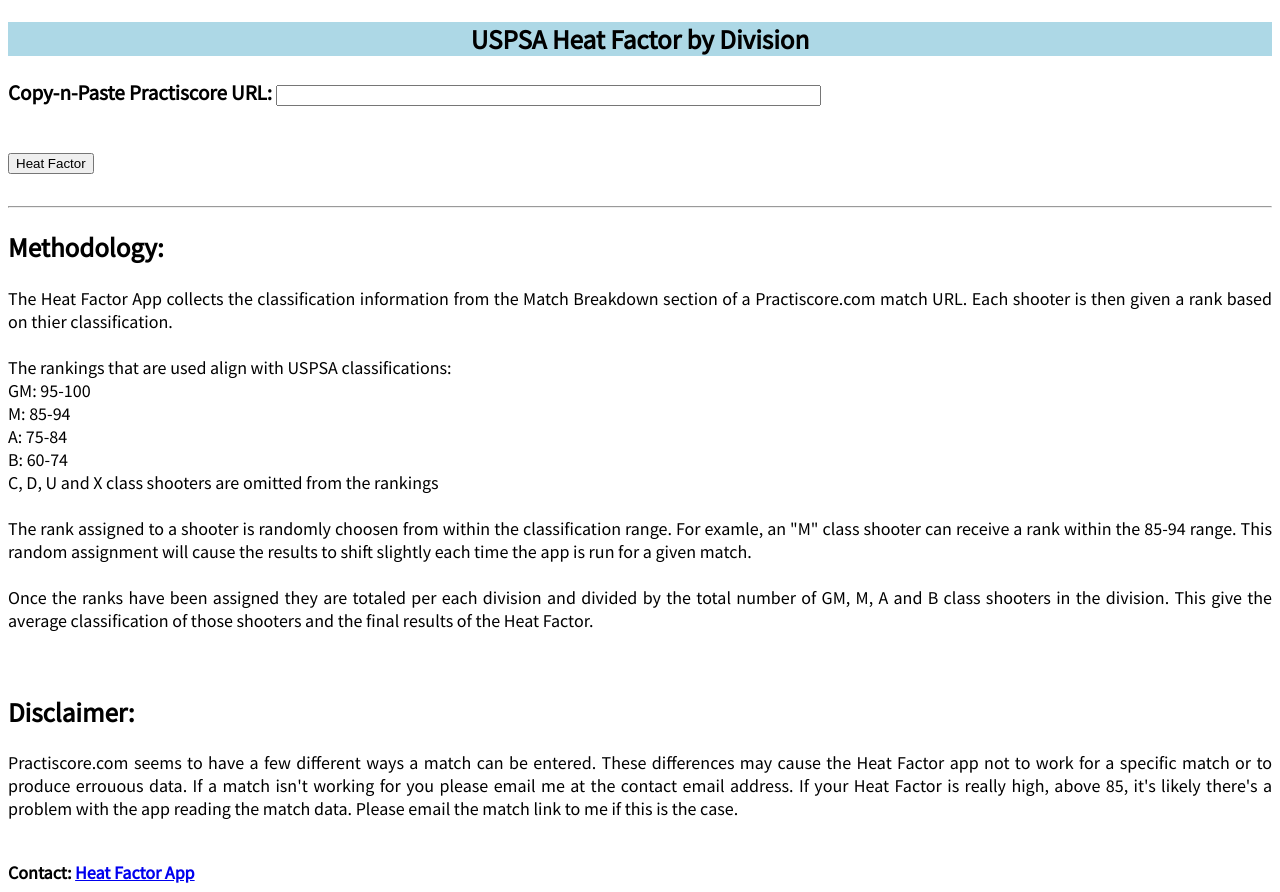
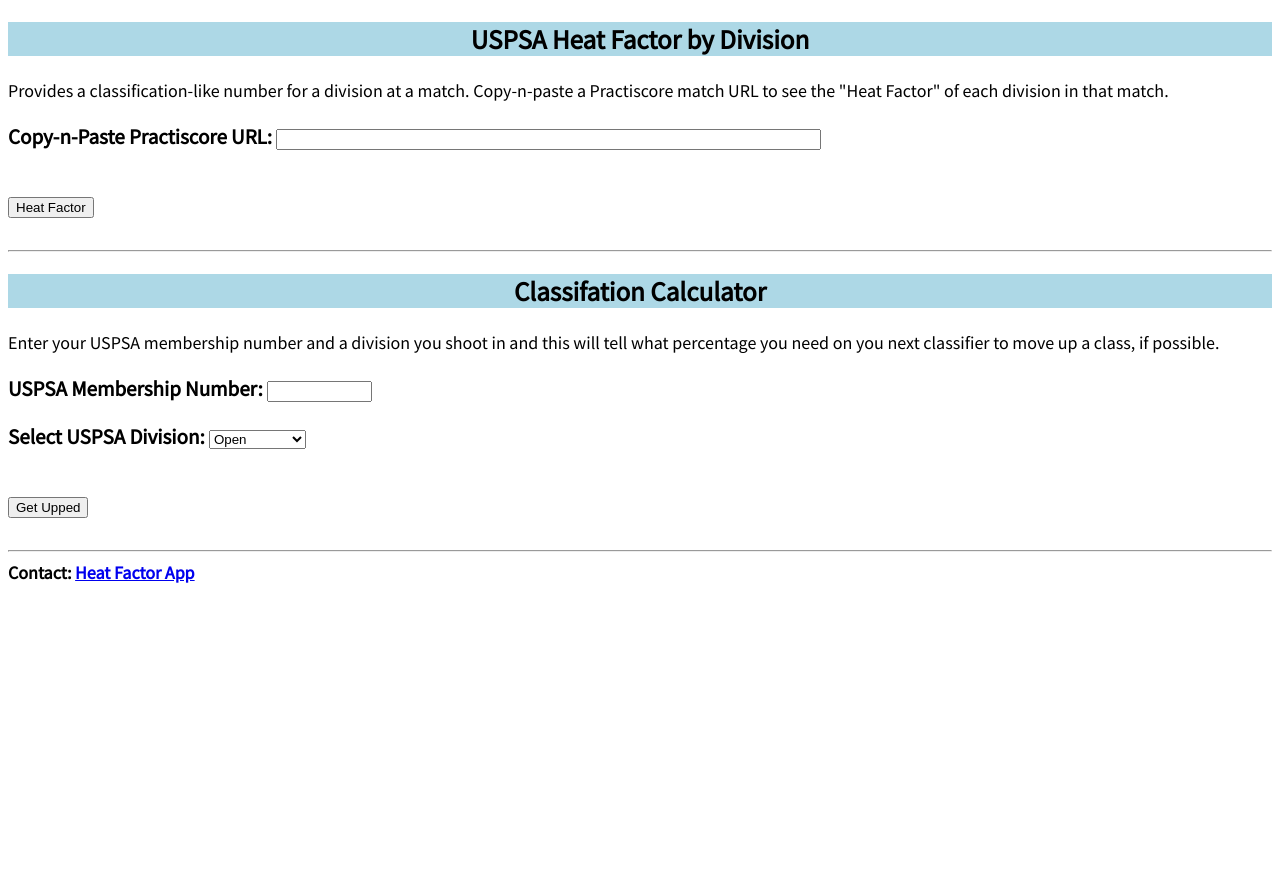
Before and after one commit to splitnines/heat_factor, a Django app: page / in a window 1280 px wide. After the commit the page ends 583 px from the top, so only its background shows below. Run offline with Django 3.2, Linux system fonts and the light colour scheme.

Commit message:
added get_upped app to the site, lots of changes

```diff
--- a/heat_factor/forms.py
+++ b/heat_factor/forms.py
@@ -1,8 +1,38 @@
 from django import forms
 
 class PractiscoreUrlForm(forms.Form):
-    p_url = forms.URLField(label="Copy-n-Paste Practiscore URL",
-                            max_length=150,
-                            required=True,
-                            widget=forms.TextInput(attrs={'size': '65'})
-                           )
+
+    p_url = forms.URLField(
+        label="Copy-n-Paste Practiscore URL",
+        max_length=150,
+        required=True,
+        widget=forms.TextInput(attrs={'size': '65'})
+    )
+
+
+
+class GetUppedForm(forms.Form):
+
+    mem_num = forms.CharField(
+        label="USPSA Membership Number",
+        max_length=10,
+        widget=forms.TextInput(attrs={'size': '10'}),
+        required=True,
+    )
+
+    DIVISION_LIST = [
+        ('Open', 'Open'),
+        ('Limited', 'Limited'),
+        ('Production', 'Production'),
+        ('Carry Optics', 'Carry Optics'),
+        ('PCC', 'PCC'),
+        ('Single Stack', 'Single Stack'),
+        ('Limited 10', 'Limited 10'),
+        ('Revolver', 'Revolver')
+    ]
+
+    division = forms.CharField(
+        label="Select USPSA Division",
+        widget=forms.Select(choices=DIVISION_LIST),
+        required=True,
+    )
--- a/heat_factor/urls.py
+++ b/heat_factor/urls.py
@@ -3,7 +3,7 @@
 
 urlpatterns = [
     path('', views.home),
-    path('home/', views.home),
     path('heat_factor/', views.heat_factor),
     path('bad_url/', views.bad_url),
+    path('get_upped/', views.get_upped),
 ]
--- a/heat_factor/views.py
+++ b/heat_factor/views.py
@@ -1,31 +1,32 @@
-import matplotlib.pyplot as plt
-import random
-from bs4 import BeautifulSoup
 import re
-from io import BytesIO
-import base64
 import datetime
 
 from django.shortcuts import render, redirect
-from .forms import PractiscoreUrlForm
+from .forms import PractiscoreUrlForm, GetUppedForm
 from .heatfactor import fix_g_class, division_counts, get_it, run_it, graph_it
-
+from .classificationwhatif import ClassifactionWhatIf
 
 
 
 def home(request):
     """display app home page/landing page"""
+
     if request.method == 'POST':
-        form = PractiscoreUrlForm(request.POST)
-        if form.is_valid():
+        practiscore_url_form = PractiscoreUrlForm(request.POST)
+        get_upped_form = GetUppedForm(request.POST)
+        if practiscore_url_form.is_valid() and get_upped_form.is_valid():
             return HttpResponseRedirect('/')
     else:
-        form = PractiscoreUrlForm()
+        practiscore_url_form = PractiscoreUrlForm()
+        get_upped_form = GetUppedForm()
 
-    return render(request, 'home.html', {'form': form})
+    return render(request, 'home.html', {'practiscore_url_form':practiscore_url_form, 'get_upped_form':get_upped_form})
+
+
 
 def heat_factor(request):
     """get practiscore url from form, pass it to get_it fuction then run thru the rest of the program"""
+
     url = request.POST.get('p_url')
     if re.match(r'^https://practiscore.com/results/new/[0-9a-z-]+$', url):
         prod_dict, opn_dict, co_dict, lim_dict, pcc_dict, ss_dict, match_name = get_it(url)
@@ -38,8 +39,11 @@
         # redirect on bad_url detection
         return redirect('/bad_url/')
 
+
+
 def bad_url(request):
     """this page is displayed when a bad URL is entered.  I don't like it this way"""
+
     if request.method == 'POST':
         form = PractiscoreUrlForm(request.POST)
         if form.is_valid():
@@ -48,3 +52,27 @@
         form = PractiscoreUrlForm()
 
     return render(request, 'bad_url.html', {'form': form})
+
+
+
+def get_upped(request):
+    """Description text here"""
+
+    mem_num = request.POST.get('mem_num')
+    division = request.POST.get('division')
+
+    try:
+        shooter = ClassifactionWhatIf(mem_num, division)
+    except:
+        return render(request, 'get_upped.html', {'error':'An error occured.'})
+
+    if shooter.get_shooter_class() == 'GM':
+        return render(request, 'get_upped.html', {'response_text':'You are a ' + shooter.get_shooter_class() + ' already.  Nowhere to go from here.'})
+
+    if shooter.get_shooter_class() == 'U':
+        return render(request, 'get_upped.html', {'response_text':'You need a ' + str(shooter.get_initial_classifaction()[0]) + '% in your next classifier to make ' + shooter.get_initial_classifaction()[1] + ' class.'})
+
+    if shooter.get_upped() > 100:
+        return render(request, 'get_upped.html', {'response_text':'You can not move up in your next classifier, you need a score greater that 100%'})
+    else:
+        return render(request, 'get_upped.html', {'response_text':'You need a score of ' + str(shooter.get_upped()) + '% to make ' + shooter.get_next_class() + ' class.'})
--- a/heat_factor_project/settings.py
+++ b/heat_factor_project/settings.py
@@ -23,10 +23,10 @@
 SECRET_KEY = 'veto58a+*z$x-!wc)(sp%n=rt3am-^y=9^v3ubn4orpc@&pr_7'
 
 # SECURITY WARNING: don't run with debug turned on in production!
-#DEBUG = True
-DEBUG = False
+DEBUG = True
+#DEBUG = False
 
-ALLOWED_HOSTS = ['*']
+ALLOWED_HOSTS = []
 
 
 # Application definition
--- a/runtime.txt
+++ b/runtime.txt
@@ -1 +1 @@
-python-3.8.1
+python-3.8.2
--- a/templates/bad_url.html
+++ b/templates/bad_url.html
@@ -3,6 +3,8 @@
 
 
 {% block content %}
+    <p align="left"><a href="/">Return Home</a></p>
+    <hr>
     <h3><font color="red">Bad URL, please enter a valid Practiscore.com match URL.</font></h3>
     <form action="/heat_factor/" method="post">
       {% csrf_token %}
--- a/templates/base.html
+++ b/templates/base.html
@@ -5,15 +5,10 @@
 
 <html>
     <head>
-        <title>Heat Factor</title>
+        <title>Fun USPSA Tools</title>
         <link href="http://fonts.googleapis.com/css?family=Source+Sans+Pro:400" rel="stylesheet">
         <link href="{% static 'css/base.css' %}" rel="stylesheet">
     </head>
-    <div style="background-color:lightblue">
-      <center>
-      <h2>USPSA Heat Factor by Division</h2>
-      </center>
-    </div>
     <body>
     {% block content %}
     {% endblock content %}
--- a/templates/home.html
+++ b/templates/home.html
@@ -3,35 +3,37 @@
 
 
 {% block content %}
+<div style="background-color:lightblue">
+  <center>
+  <h2>USPSA Heat Factor by Division</h2>
+  </center>
+</div>
+<p>Provides a classification-like number for a division at a match.  Copy-n-paste a Practiscore match URL to see the "Heat Factor" of each division in that match.</p>
     <form action="/heat_factor/" method="post">
       {% csrf_token %}
     <h3>
-      {{ form.as_p }}
+      {{ practiscore_url_form.as_p }}
     </h3>
       <br>
       <input type="submit" value="Heat Factor">
     </form>
     <br>
     <hr>
-    <h2>Methodology:</h2>
-    <p align="justify">
-      The Heat Factor App collects the classification information from the Match Breakdown section of a Practiscore.com match URL.  Each shooter is then given a rank based on thier classification.
-      <br><br>
-      The rankings that are used align with USPSA classifications:<br>
-      GM: 95-100<br>
-      M: 85-94<br>
-      A: 75-84<br>
-      B: 60-74<br>
-      C, D, U and X class shooters are omitted from the rankings<br>
+<div style="background-color:lightblue">
+  <center>
+    <h2>Classifation Calculator</h2>
+  </center>
+</div>
+<p>Enter your USPSA membership number and a division you shoot in and this will tell what percentage you need on you next classifier to move up a class, if possible.</p>
+    <form action="/get_upped/" method="post">
+      {% csrf_token %}
+    <h3>
+      {{ get_upped_form.as_p }}
+    </h3>
       <br>
-      The rank assigned to a shooter is randomly choosen from within the classification range.  For examle, an "M" class shooter can receive a rank within the 85-94 range.  This random assignment will cause the results to shift slightly each time the app is run for a given match.
-      <br><br>
-      Once the ranks have been assigned they are totaled per each division and divided by the total number of GM, M, A and B class shooters in the division.  This give the average classification of those shooters and the final results of the Heat Factor.
-    </p>
+      <input type="submit" value="Get Upped">
+    </form>
     <br>
-      <h2>Disclaimer:</h2>
-      <p align="justify">
-        Practiscore.com seems to have a few different ways a match can be entered.  These differences may cause the Heat Factor app not to work for a specific match or to produce errouous data.  If a match isn't working for you please email me at the contact email address.  If your Heat Factor is really high, above 85, it's likely there's a problem with the app reading the match data.  Please email the match link to me if this is the case.
-      <br><br>
-      </p>
+    <hr>
+
 {% endblock content %}
```
Also changed, not shown: heat_factor/classificationwhatif.py (added, +178 -0 lines), templates/get_upped.html (added, +9 -0 lines), templates/heat_factor.html (+23 -1 lines).
